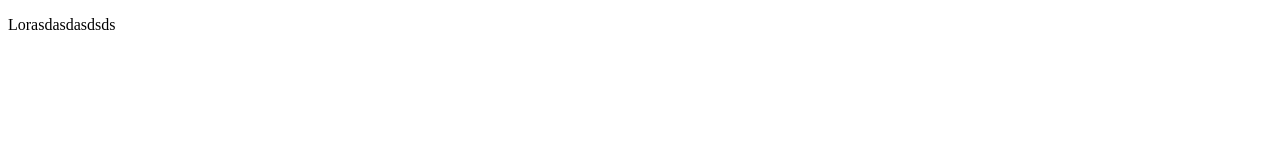
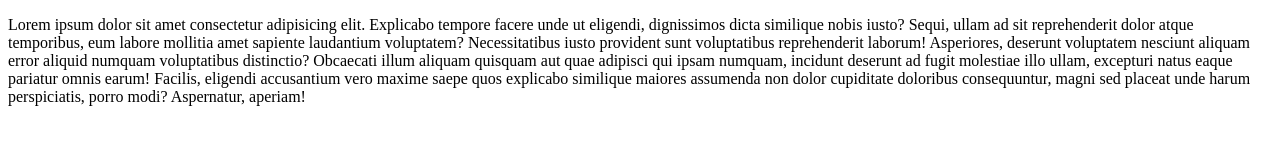
Before and after one commit to T3-Zavr/Homework-4, a plain HTML site: page index.html in a window 1280 px wide. Drawn offline with Linux system fonts and the light colour scheme.

Commit message:
commit 3

```diff
--- a/index.html
+++ b/index.html
@@ -6,6 +6,6 @@
     <title>Document</title>
 </head>
 <body>
-    <p>Lorasdasdasdsds</p>
+    <p>Lorem ipsum dolor sit amet consectetur adipisicing elit. Explicabo tempore facere unde ut eligendi, dignissimos dicta similique nobis iusto? Sequi, ullam ad sit reprehenderit dolor atque temporibus, eum labore mollitia amet sapiente laudantium voluptatem? Necessitatibus iusto provident sunt voluptatibus reprehenderit laborum! Asperiores, deserunt voluptatem nesciunt aliquam error aliquid numquam voluptatibus distinctio? Obcaecati illum aliquam quisquam aut quae adipisci qui ipsam numquam, incidunt deserunt ad fugit molestiae illo ullam, excepturi natus eaque pariatur omnis earum! Facilis, eligendi accusantium vero maxime saepe quos explicabo similique maiores assumenda non dolor cupiditate doloribus consequuntur, magni sed placeat unde harum perspiciatis, porro modi? Aspernatur, aperiam!</p>
 </body>
 </html>
```
